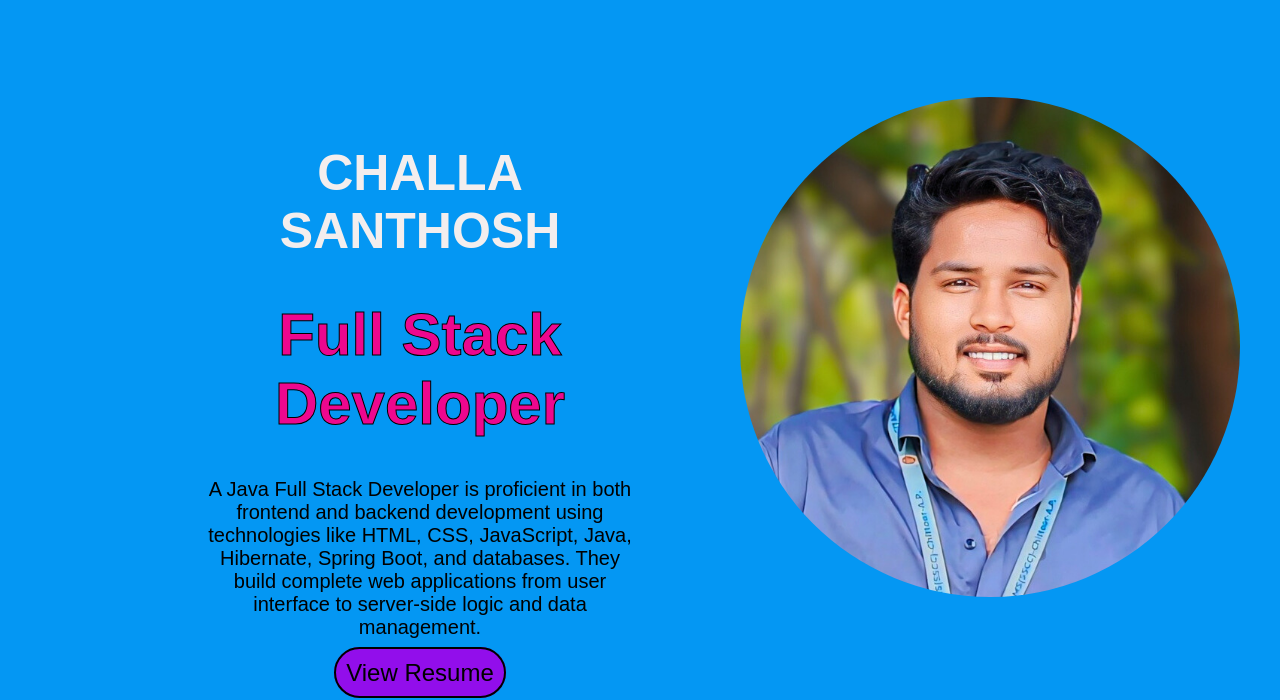
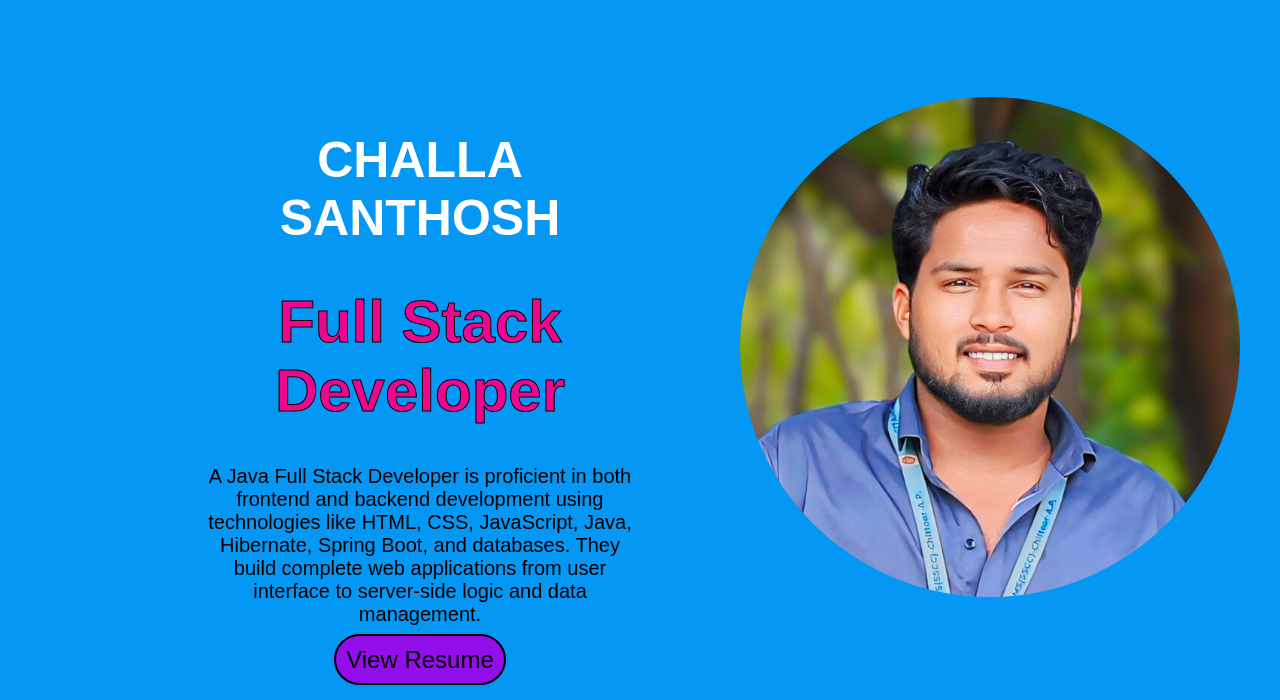
Before and after one commit to challasanthosh-14/portfolio, a plain HTML site: page index.html in a window 1280 px wide. Shown: the part 127-827 px from the top of the page. Drawn offline with Linux system fonts and the light colour scheme; a web font is replaced by a local one.

Commit message:
style.css

```diff
--- a/style.css
+++ b/style.css
@@ -65,27 +65,23 @@ p {
 }
 .home {
   display: flex;
+  flex-direction: row;
+  width: 100vw;
   flex-wrap: wrap;
-  flex-direction: row;
-  align-items: center;
-  justify-content: space-between;
-  height: 85vh;
-  color: rgb(243, 238, 238);
 }
+
 .home-left {
   width: 50vw;
   text-align: center;
   justify-content: center;
+  align-items: center;
   padding-left: 200px;
   padding-top: 100px;
-  flex-wrap: wrap;
+}
 
-  flex-direction: row;
-}
 .home-right {
   width: 50vw;
   padding: 100px;
-  border: 5px black;
   border-radius: 100px;
   padding-top: 100px;
 }
```
